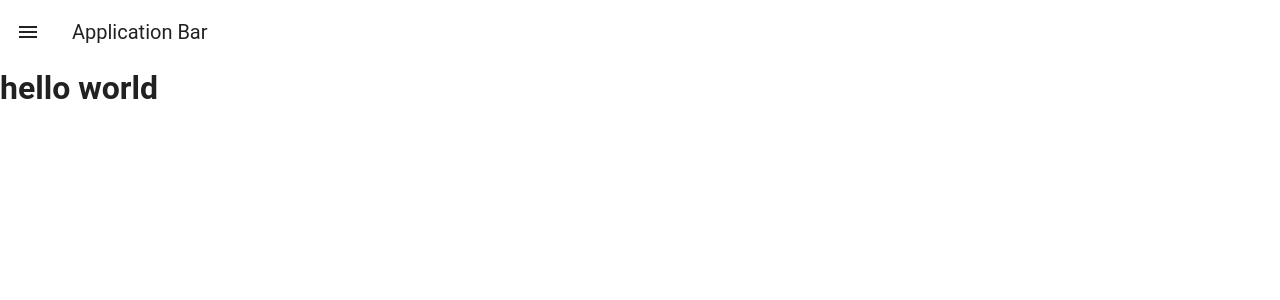
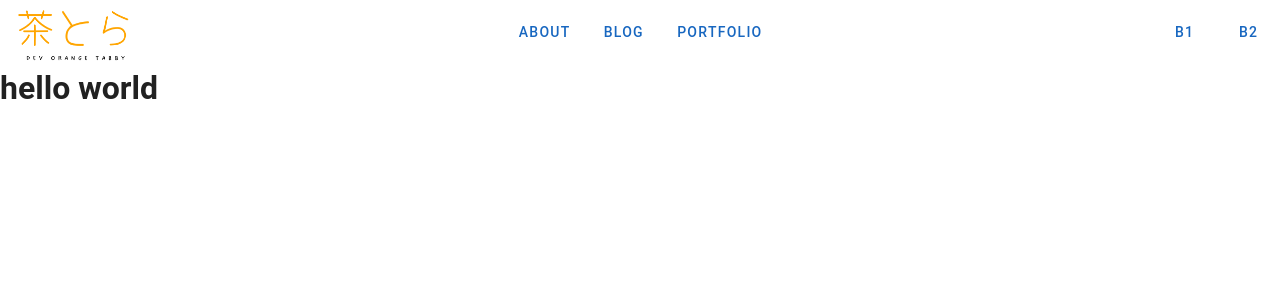
Before and after one commit to cinxini/blog, a Nuxt app: page / in a window 1280 px wide. Shown: the top 300 px of the page. Built offline with nearby package versions, Linux system fonts and the light colour scheme.

Commit message:
add navbar layout

```diff
--- a/layouts/default.vue
+++ b/layouts/default.vue
@@ -2,10 +2,39 @@
   <v-app>
 
     <v-app-bar :elevation="0">
-    <template v-slot:prepend>
-      <v-app-bar-nav-icon></v-app-bar-nav-icon>
-    </template>
-    <v-app-bar-title>Application Bar</v-app-bar-title>
+      <!-- <template v-slot:prepend>
+        <v-img
+    :width="151"
+    aspect-ratio="16/9"
+    cover
+    src="@/assets/images/logo.png"
+  ></v-img>
+      </template>
+      <v-app-bar-title class=" d-flex justify-center">Application Bar</v-app-bar-title> -->
+      <v-row no-gutters>
+      <v-col cols="2" class="d-flex flex-row">
+        <div class="vertical-center"><v-img
+          :width="151"
+          aspect-ratio="16/9"
+          cover
+          src="@/assets/images/logo.png"
+        ></v-img></div>
+
+      </v-col>
+      <v-col  class="d-flex justify-center ">
+          <div class="vertical-center">
+            <v-btn color="primary">about</v-btn>
+            <v-btn color="primary">blog</v-btn>
+            <v-btn color="primary">portfolio</v-btn>
+        </div>
+      </v-col>
+      <v-col cols="2"  class="d-flex flex-row-reverse">
+        <div class="vertical-center">
+          <v-btn color="primary">b1</v-btn>
+          <v-btn color="primary">b2</v-btn>
+        </div>
+      </v-col>
+    </v-row>
     </v-app-bar>
 
     <v-main>
@@ -22,5 +51,8 @@ import { VApp } from 'vuetify/components';
 </script>
 
 <style>
-
+.vertical-center {
+  display: flex;
+  align-items: center;
+}
 </style>
```
Also changed, not shown: assets/images/logo.png (added).
